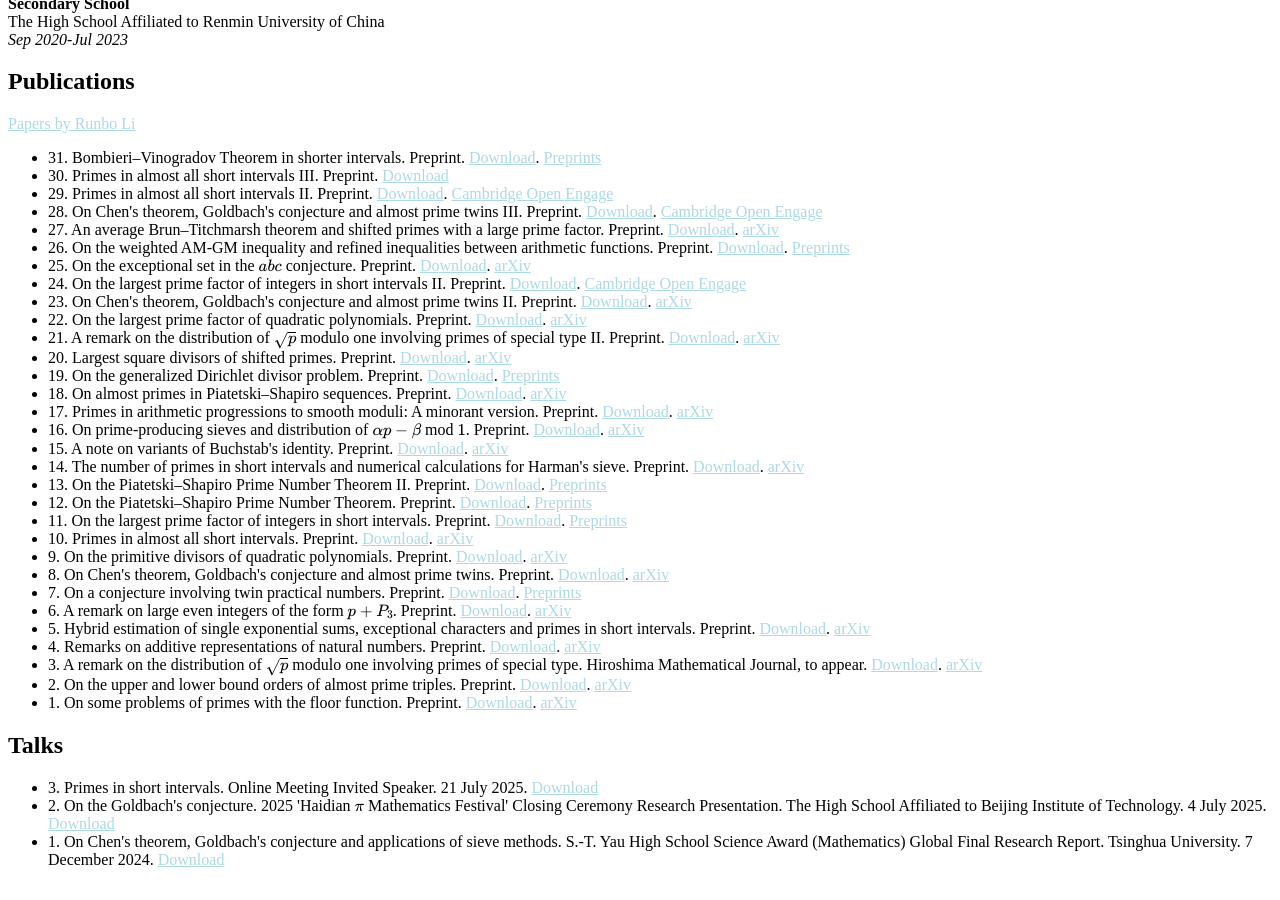
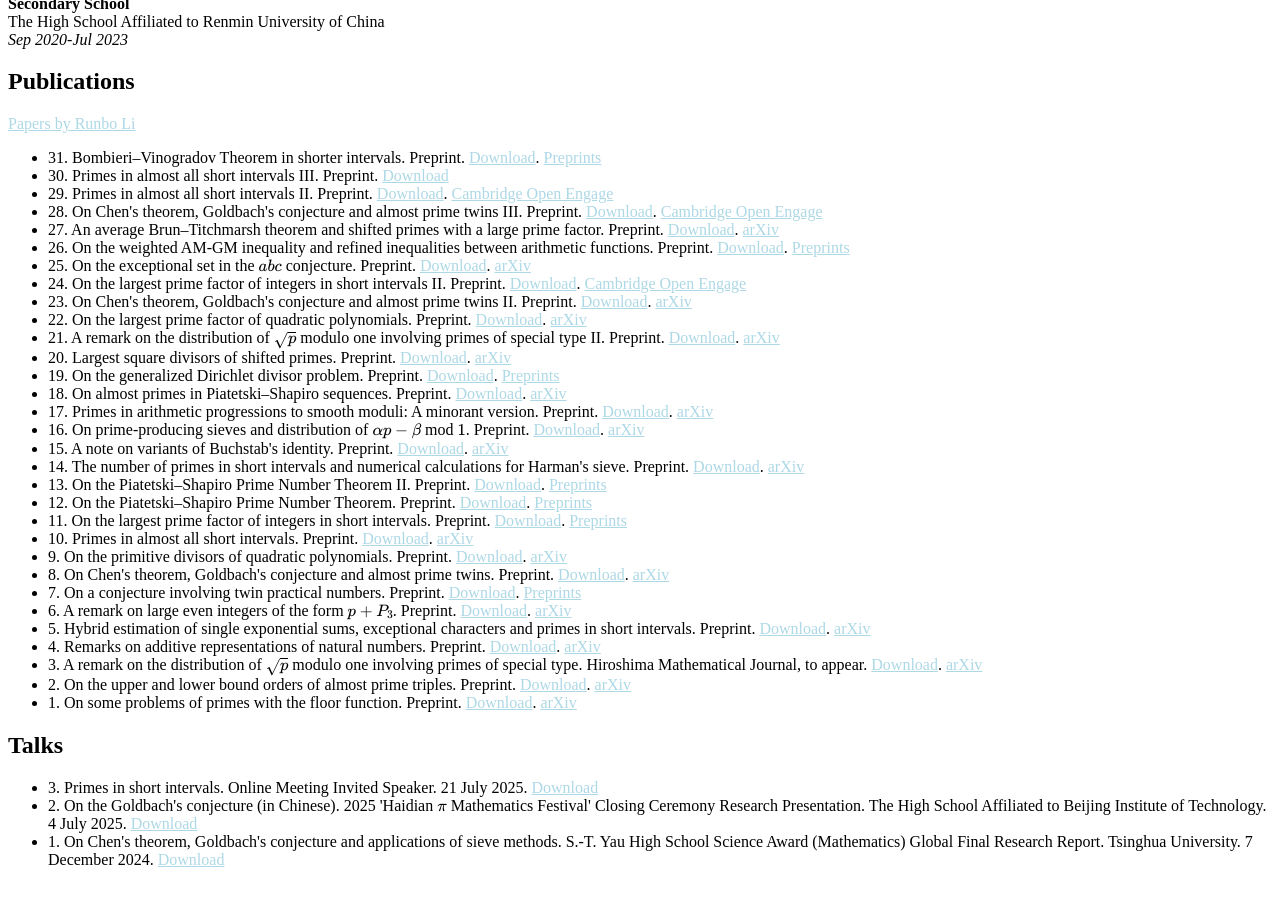
Before and after one commit to CareyRunboLi/CareyRunboLi.github.io, a Jekyll site: the page built from index.md, in a window 1280 px wide and 900 px high, scrolled down 1716 px. Built offline with Jekyll 4.4.1, drawn with Linux system fonts in a browser that asks for light colours; some web fonts are replaced; formulas are drawn with MathJax 3; a style sheet for code colours, icons or effects is not loaded; our own code applies the rules of GitHub Pages for plain Markdown files.

Commit message:
Update talks.md

```diff
--- a/_includes/talks.md
+++ b/_includes/talks.md
@@ -1,6 +1,6 @@
 ## Talks
 <ul style="margin:0 0 5px;">
   <li>3. Primes in short intervals. Online Meeting Invited Speaker. 21 July 2025. <a href="http://runbolicarey.com/assets/downloads/Primes_in_short_intervals_Beamer.pdf"><span>Download</span></a></li>
-  <li>2. On the Goldbach's conjecture. 2025 'Haidian $\pi$ Mathematics Festival' Closing Ceremony Research Presentation. The High School Affiliated to Beijing Institute of Technology. 4 July 2025. <a href="http://runbolicarey.com/assets/downloads/Goldbach_PI.pdf"><span>Download</span></a></li>
+  <li>2. On the Goldbach's conjecture (in Chinese). 2025 'Haidian $\pi$ Mathematics Festival' Closing Ceremony Research Presentation. The High School Affiliated to Beijing Institute of Technology. 4 July 2025. <a href="http://runbolicarey.com/assets/downloads/Goldbach_PI.pdf"><span>Download</span></a></li>
   <li>1. On Chen's theorem, Goldbach's conjecture and applications of sieve methods. S.-T. Yau High School Science Award (Mathematics) Global Final Research Report. Tsinghua University. 7 December 2024. <a href="http://runbolicarey.com/assets/downloads/On_Chen_s_theorem__Goldbach_s_conjecture_and_applications_of_sieve_methods_Beamer.pdf"><span>Download</span></a></li>
 </ul>
```
